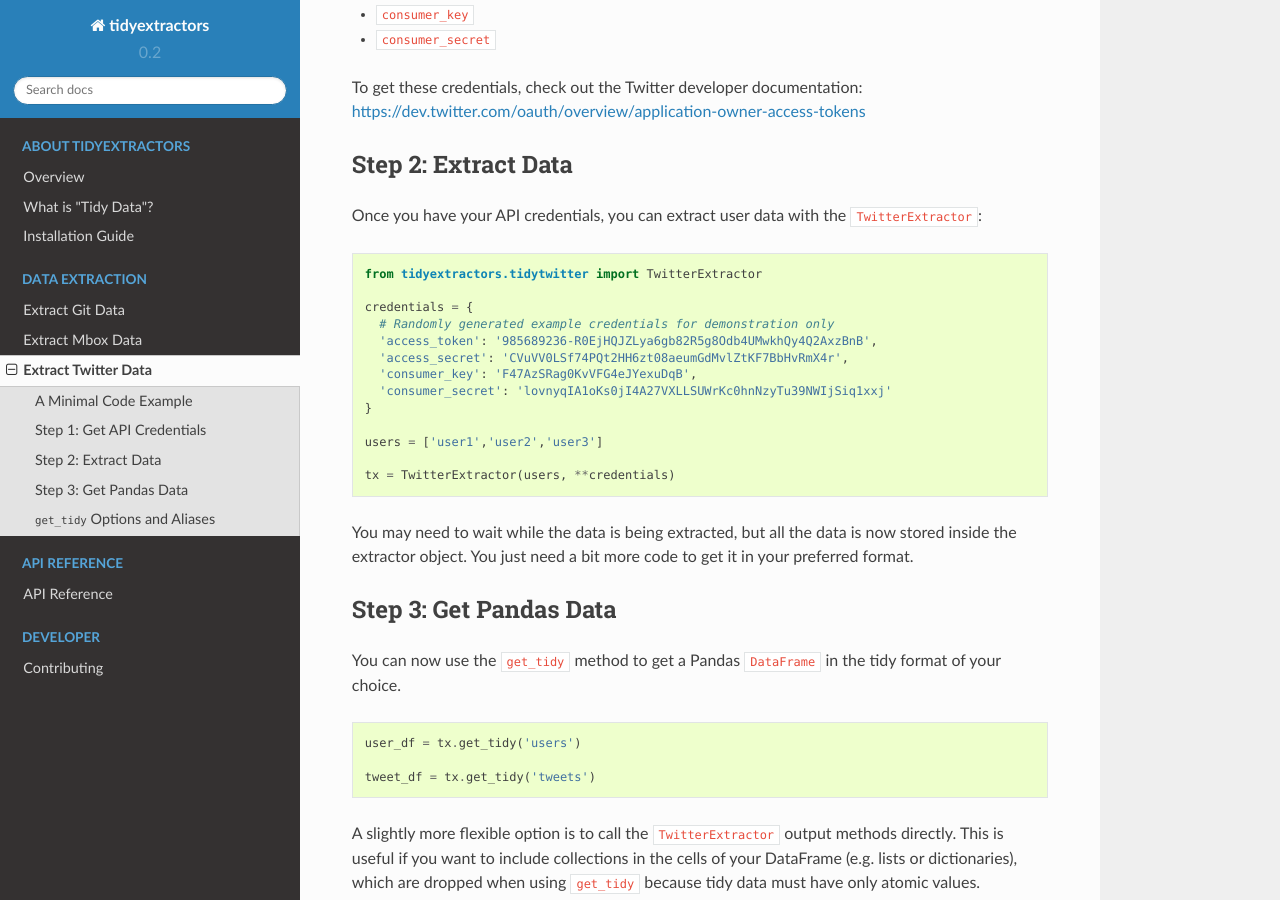
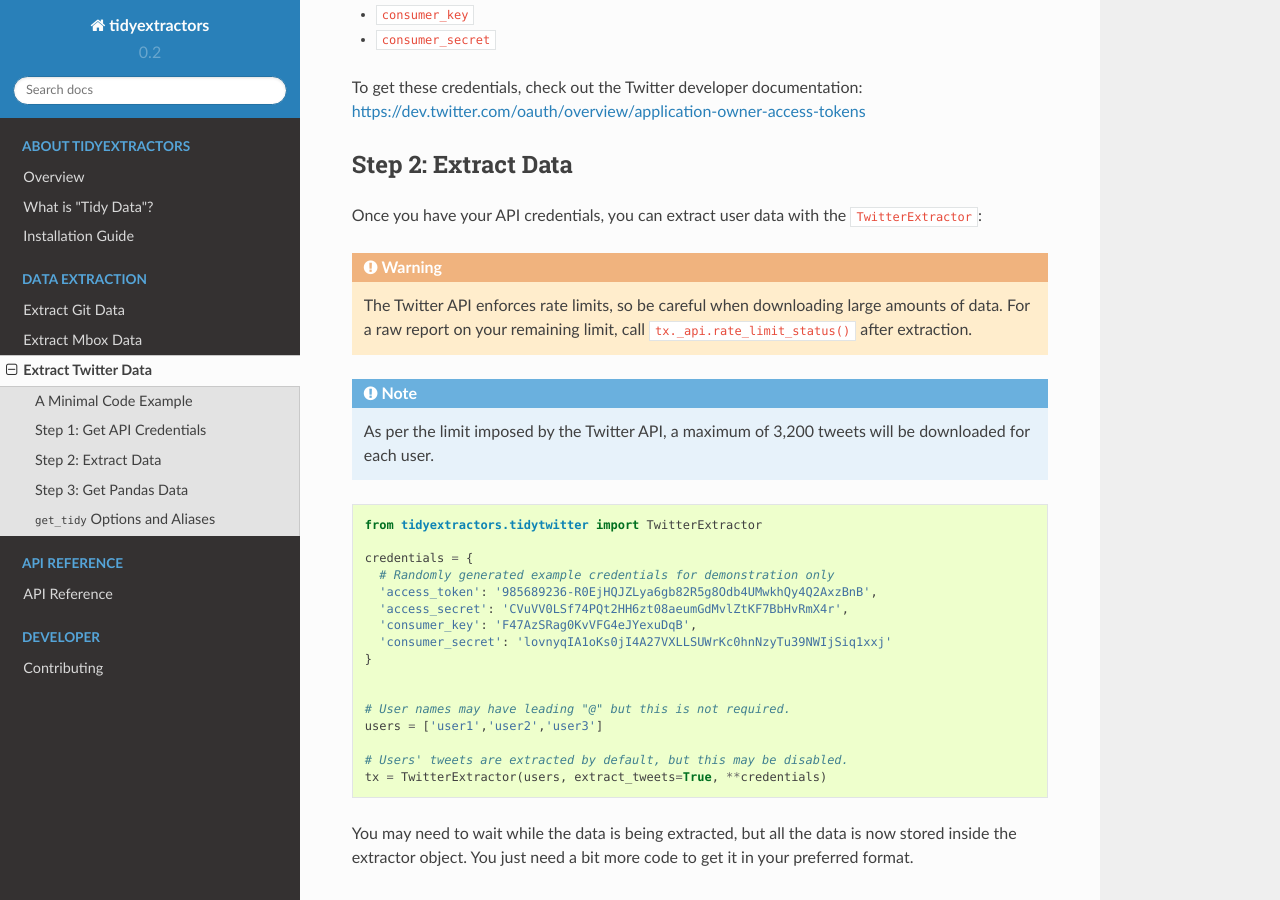
Before and after one commit to UWNETLAB/tidyextractors, a Sphinx documentation site: the page built from docs/source/twitter_overview.rst, in a window 1280 px wide and 900 px high, scrolled down 868 px. Built offline with Sphinx 7.4.7 and the Read the Docs theme 2.0.0, drawn with Linux system fonts in a browser that asks for light colours.

Commit message:
Added rate limit warnings and notes in docs.

```diff
--- a/docs/source/twitter_overview.rst
+++ b/docs/source/twitter_overview.rst
@@ -1,10 +1,10 @@
 Twitter Data Extraction
-===============================
+=======================
 
 The ``tidyextractors.tidytwitter`` submodule lets you extract user data from Twitter with minimal effort. This page will guide you through the process.
 
 A Minimal Code Example
-----------------------------------
+----------------------
 
 .. code-block:: python
 
@@ -22,7 +22,7 @@ A Minimal Code Example
   users = ['user1','user2','user3']
 
   # Extract Twitter data.
-  tx = TwitterExtractor(users, **credentials)
+  tx = TwitterExtractor(users, extract_tweets=True, **credentials)
 
   # Twitter user profile data in a Pandas DataFrame
   user_df = tx.get_tidy('users')
@@ -31,7 +31,7 @@ A Minimal Code Example
   tweet_df = tx.get_tidy('tweets')
 
 Step 1: Get API Credentials
-----------------------------------
+---------------------------
 
 To extract data using the Twitter API, you will first need to obtain API credentials. Your API credentials contain four pieces of information:
 
@@ -43,9 +43,18 @@ To extract data using the Twitter API, you will first need to obtain API credent
 To get these credentials, check out the Twitter developer documentation: https://dev.twitter.com/oauth/overview/application-owner-access-tokens
 
 Step 2: Extract Data
--------------------------
+--------------------
 
 Once you have your API credentials, you can extract user data with the ``TwitterExtractor``:
+
+.. warning::
+
+    The Twitter API enforces rate limits, so be careful when downloading large amounts of data.
+    For a raw report on your remaining limit, call ``tx._api.rate_limit_status()`` after extraction.
+
+.. note::
+
+    As per the limit imposed by the Twitter API, a maximum of 3,200 tweets will be downloaded for each user.
 
 .. code-block:: python
 
@@ -59,14 +68,17 @@ Once you have your API credentials, you can extract user data with the ``Twitter
     'consumer_secret': 'lovnyqIA1oKs0jI4A27VXLLSUWrKc0hnNzyTu39NWIjSiq1xxj'
   }
 
+
+  # User names may have leading "@" but this is not required.
   users = ['user1','user2','user3']
 
-  tx = TwitterExtractor(users, **credentials)
+  # Users' tweets are extracted by default, but this may be disabled.
+  tx = TwitterExtractor(users, extract_tweets=True, **credentials)
 
 You may need to wait while the data is being extracted, but all the data is now stored inside the extractor object. You just need a bit more code to get it in your preferred format.
 
 Step 3: Get Pandas Data
---------------------------
+-----------------------
 
 You can now use the ``get_tidy`` method to get a Pandas ``DataFrame`` in the tidy format of your choice.
 
@@ -85,7 +97,7 @@ A slightly more flexible option is to call the ``TwitterExtractor`` output metho
   tweet_df = tx.tweets()
 
 ``get_tidy`` Options and Aliases
-----------------------------------
+--------------------------------
 
 As shown above, there are two format options for ``TwitterExtractor.get_tidy``. Each of these options may also use a short alias:
 
```
Also changed, not shown: 1 other file.
